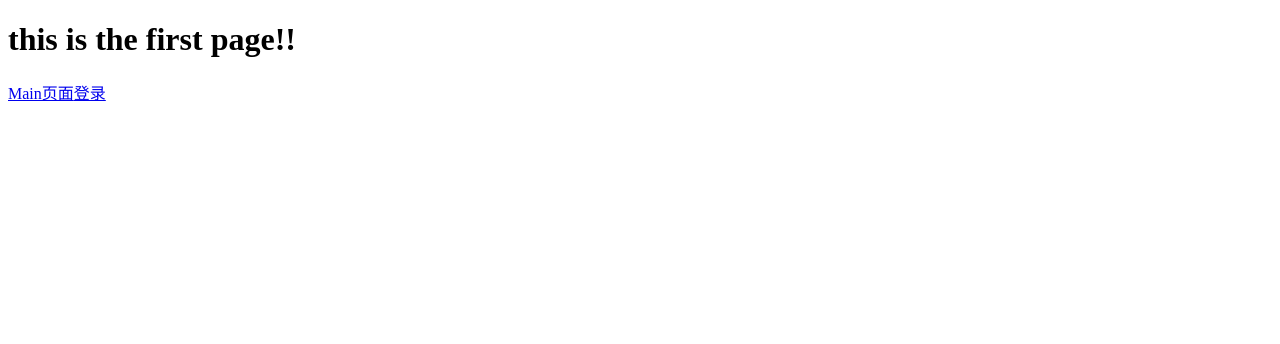
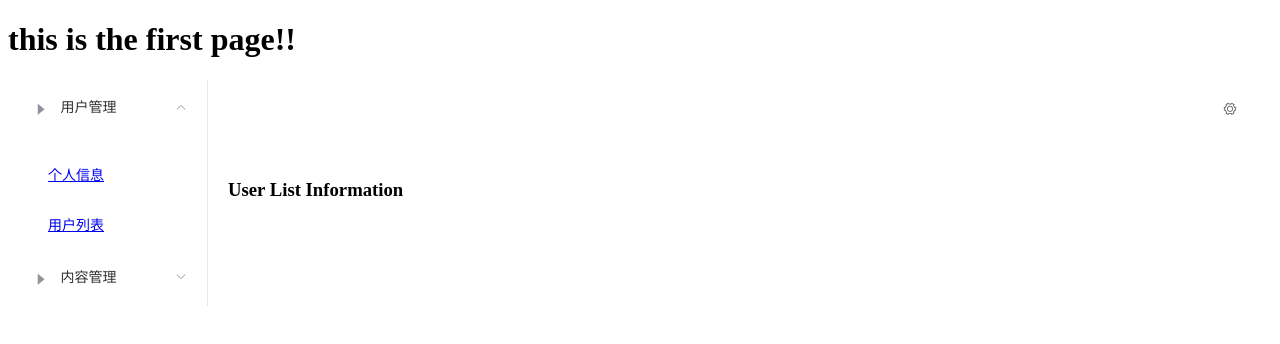
Before and after one commit to aoyouwanli/lenran_vue_lesson, a Vue app in the folder test_library_3/: page /#/user/userList in a window 1280 px wide. Shown: the top 344 px of the page. Built offline with nearby package versions, Linux system fonts and the light colour scheme.

Commit message:
commit 2021年10月18日23:56:34

```diff
--- a/test_library_3/src/App.vue
+++ b/test_library_3/src/App.vue
@@ -1,8 +1,6 @@
 <template>
   <div id="app">
     <h1>this is the first page!!</h1>
-    <router-link to="./main">Main页面</router-link>
-    <router-link to="./Login">登录</router-link>
     <router-view></router-view>
   </div>
 </template>
--- a/test_library_3/src/router/index.js
+++ b/test_library_3/src/router/index.js
@@ -7,6 +7,8 @@ import Router from "vue-router";
 import Main from "../views/Main";
 // 导入登录页面；
 import Login from "../views/Login";
+import userProfile from "../views/user/Profile";
+import userList from "../views/user/userList";
 // 安装路由
 Vue.use(Router);
 
@@ -17,7 +19,22 @@ export default new Router({
       //配置路由路径：
       path: '/main',
       // 跳转的组件
-      component: Main
+      component: Main,
+      // 嵌套路由：
+      children: [{
+        //配置路由路径：
+        path: '/user/userProfile',
+        name: userProfile,
+        // 跳转的组件
+        component: userProfile
+      },
+        {
+          //配置路由路径：
+          path: '/user/userList',
+          name: userList,
+          // 跳转的组件
+          component: userList
+        }]
     },
     {
       //配置路由路径：
--- a/test_library_3/src/views/Main.vue
+++ b/test_library_3/src/views/Main.vue
@@ -1,5 +1,55 @@
 <template>
-  <h1 style="color: red"> This is Main-Page</h1>
+  <div>
+    <el-container>
+      <el-aside width="200px">
+        <el-menu :default-openeds="['1']">
+          <el-submenu index="1">
+            <template slot="title">
+              <i class="el-icon-caret-right"></i>
+              用户管理
+            </template>
+            <el-menu-item-group>
+              <el-menu-item index="1-1">
+                <router-link to="/user/userProfile">个人信息</router-link>
+              </el-menu-item>
+              <el-menu-item index="1-2">
+                <router-link to="/user/userList">用户列表</router-link>
+              </el-menu-item>
+            </el-menu-item-group>
+          </el-submenu>
+          <el-submenu index="2">
+            <template slot="title">
+              <i class="el-icon-caret-right"></i>
+              内容管理
+            </template>
+            <el-menu-item-group>
+              <el-menu-item index="2-1">
+                分类管理
+              </el-menu-item>
+              <el-menu-item index="2-2">
+                内容管理
+              </el-menu-item>
+            </el-menu-item-group>
+          </el-submenu>
+        </el-menu>
+      </el-aside>
+      <el-container>
+        <el-header style="text-align: right; font-size: 12px">
+          <el-dropdown>
+            <i class="el-icon-setting" style="margin-right: 15px"></i>
+            <el-dropdown-menu slot="dropdown">
+              <el-dropdown-item>个人信息</el-dropdown-item>
+              <el-dropdown-item>退出登录</el-dropdown-item>
+            </el-dropdown-menu>
+          </el-dropdown>
+        </el-header>
+
+        <el-main>
+          <router-view></router-view>
+        </el-main>
+      </el-container>
+    </el-container>
+  </div>
 </template>
 
 <script>
@@ -8,21 +58,14 @@ export default {
 }
 </script>
 
-<style lang="scss" scoped>
-.login-box{
-  border: 1px solid #DCDFE6;
-  width: 350px;
-  margin: 180px auto;
-  padding: 35px 35px 15px 35px;
-  border-radius: 5px;
-  -webkit-border-radius: 5px;
-  -moz-border-radius: 5px;
-  box-shadow: 0 0 25px #909399;
-}
+<style lang="scss" >
+  .el-header {
+    blackground-color: #B3COD1;
+    color: #333;
+    line-height: 60px;
+  }
 
-.login-title{
-  text-align: center;
-  margin: 0 auto 40px auto;
-  color: #303133;
-}
+  .el-aside {
+    color: #333;
+  }
 </style>
--- /dev/null
+++ b/test_library_3/src/views/user/Profile.vue
@@ -0,0 +1,13 @@
+<template>
+  <h1>User Information</h1>
+</template>
+
+<script>
+export default {
+  name: "userProfile"
+}
+</script>
+
+<style scoped>
+
+</style>
--- /dev/null
+++ b/test_library_3/src/views/user/userList.vue
@@ -0,0 +1,13 @@
+<template>
+  <h1>User List Information</h1>
+</template>
+
+<script>
+export default {
+  name: "userList"
+}
+</script>
+
+<style scoped>
+
+</style>
```
